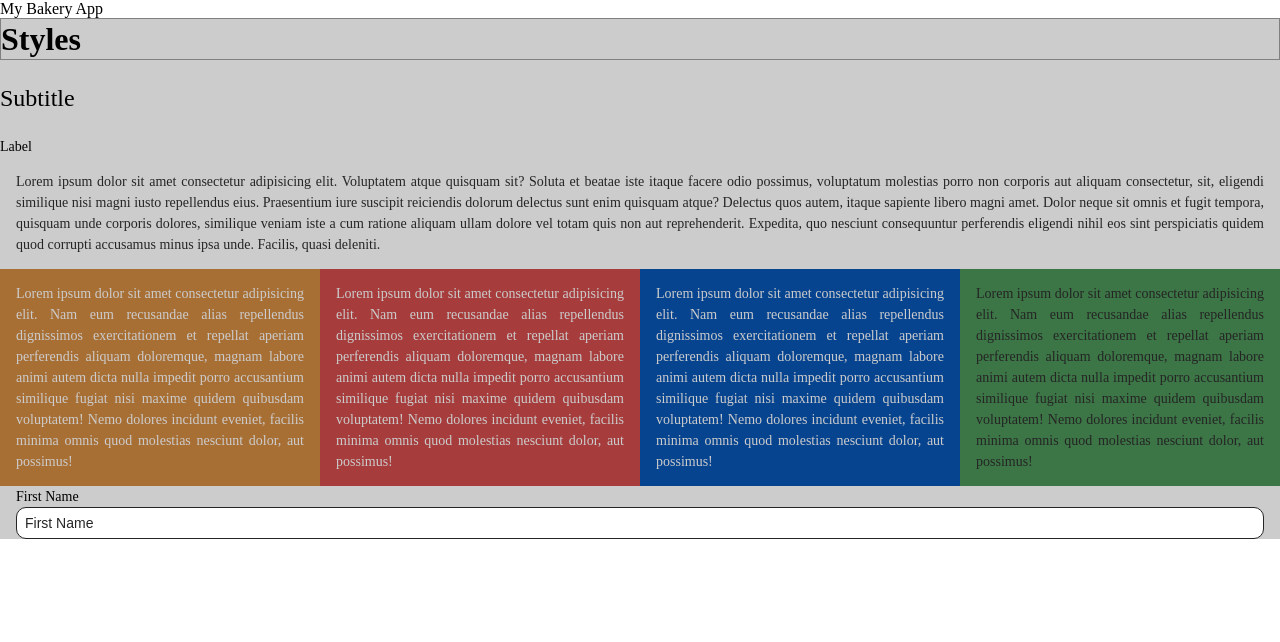
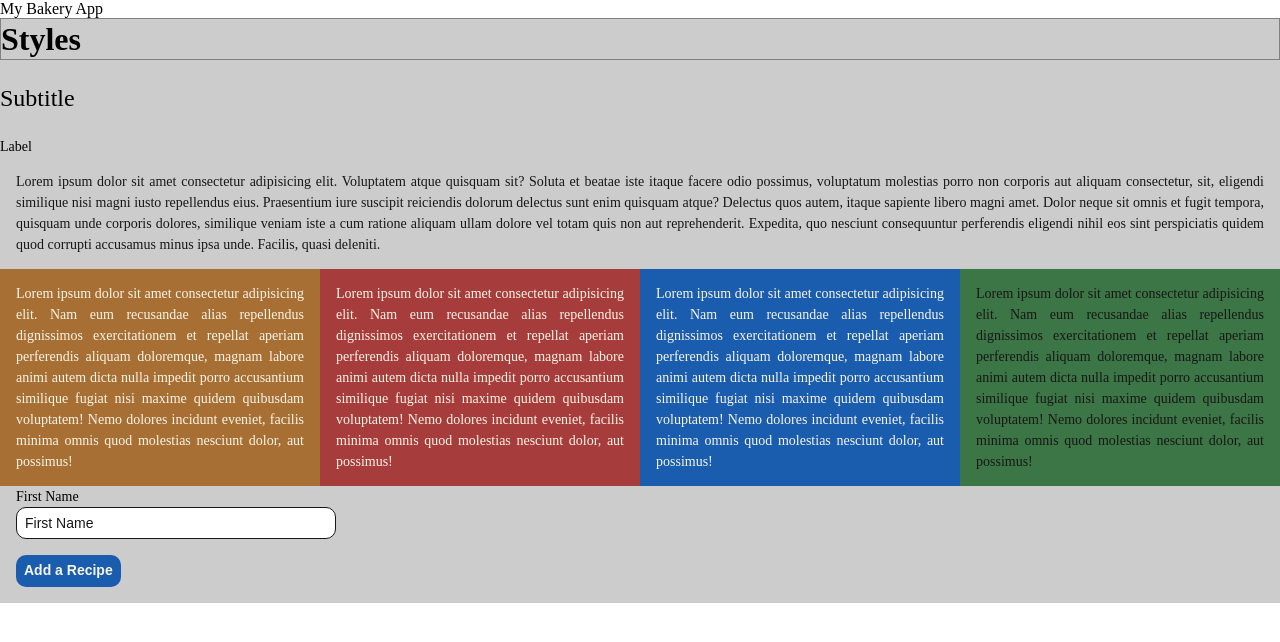
Before and after one commit to danielstich/my-bakery-erp, a React (Create React App) app in the folder client/: page /Styles in a window 1280 px wide. Shown: the top 642 px of the page. Built offline with nearby package versions, Linux system fonts and the light colour scheme; a web font is replaced by a local one.

Commit message:
added button component

```diff
--- /dev/null
+++ b/client/src/Components/Button/Button.jsx
@@ -0,0 +1,16 @@
+import './Button.scss'
+
+import React from 'react';
+
+export default function Button({type, label, onClickHandler, extraClasses}) {
+    return (
+        <div className='Button__Container'>
+            <button
+                type={type}
+                onClick={onClickHandler}
+                className={'Button ' + extraClasses}>
+                {label}
+            </button>
+        </div>
+    )
+}
--- /dev/null
+++ b/client/src/Components/Button/Button.scss
@@ -0,0 +1,30 @@
+@use '../../Styles/mixins' as *;
+@use '../../Styles/variables' as *;
+
+.Button {
+    @include buttons;
+    @include padding-button;
+    border: none;
+    border-radius: 10px;
+    height: 2rem;
+    background-color: $background-color-3;
+    color: $text-color-2;
+    width: 100%;
+    cursor: pointer;
+
+    &:hover {
+        background-color: $background-color-cta;
+    }
+
+    &--Bottom {
+        margin-bottom: 1rem;
+    }
+
+    &__Container {
+        @include padding;
+    }
+
+    @include tablet {
+        width: fit-content;
+    }
+}
--- a/client/src/Components/Input/InputField.jsx
+++ b/client/src/Components/Input/InputField.jsx
@@ -6,7 +6,7 @@ export default function InputField({ name, label, type, extraClasses, value, pla
         <div className='Input'>
             <label className='Input__Label' htmlFor={name}>{label}</label>
             <input
-                className={'Input__Field' + extraClasses}
+                className={'Input__Field ' + extraClasses}
                 type={type}
                 name={name}
                 id={name}
--- a/client/src/Components/Input/InputField.scss
+++ b/client/src/Components/Input/InputField.scss
@@ -16,7 +16,10 @@
         border: 1px solid $text-color-1;
         border-radius: 10px;
         height: 2rem;
-        background-color: white;
+
+        &--bottom {
+            margin-bottom: 1rem;
+        }
 
         &::placeholder {
             @include placeholder;
@@ -26,5 +29,9 @@
             outline: none;
             border: 2px solid $background-color-3;
         }
+
+        @include tablet {
+            width: 20rem;
+        }
     }
 }
--- a/client/src/Pages/Styles/Styles.jsx
+++ b/client/src/Pages/Styles/Styles.jsx
@@ -1,4 +1,5 @@
 import { Component } from 'react'
+import Button from '../../Components/Button/Button'
 import InputField from '../../Components/Input/InputField'
 import './Styles.scss'
 
@@ -39,10 +40,16 @@ export default class Styles extends Component {
             name='firstName'
             label='First Name'
             type='text'
-            extraClasses=''
+            extraClasses='Input__Field--bottom'
             value={this.state.value}
             placeholder='First Name'
             onChangeHandler={this.onChangeHandler}
+          />
+          <Button
+            type={'button'}
+            label={'Add a Recipe'}
+            onClickHandler={(event) => {event.preventDefault(); console.log('added')}}
+            extraClasses='Button--Bottom'
           />
       </div>
     )
--- a/client/src/Styles/_mixins.scss
+++ b/client/src/Styles/_mixins.scss
@@ -1,3 +1,5 @@
+@use './variables' as *;
+
 @mixin titles {
     font-size: 2rem;
     font-weight: 700;
@@ -53,3 +55,13 @@
 @mixin padding-input {
     padding: 0 0.5rem;
 }
+
+@mixin padding-button {
+    padding: 0 0.5rem;
+}
+
+@mixin tablet {
+    @media (min-width: $tablet-size) {
+        @content;
+    }
+}
--- a/client/src/Styles/_variables.scss
+++ b/client/src/Styles/_variables.scss
@@ -1,7 +1,11 @@
 $background-color-1: #a86f35;
 $background-color-2: #ccc;
-$background-color-3: #064490;
-$text-color-1: #252525;
-$text-color-2: #ccc;
+$background-color-cta: #064490;
+$background-color-3: #1a5cad;
+$text-color-1: #181717;
+$text-color-2: rgb(248, 246, 231);
 $error-color: rgb(167, 60, 60);
 $success-color: #3c7646;
+
+$tablet-size: 48rem;
+$desktop-size: 80rem;
```
